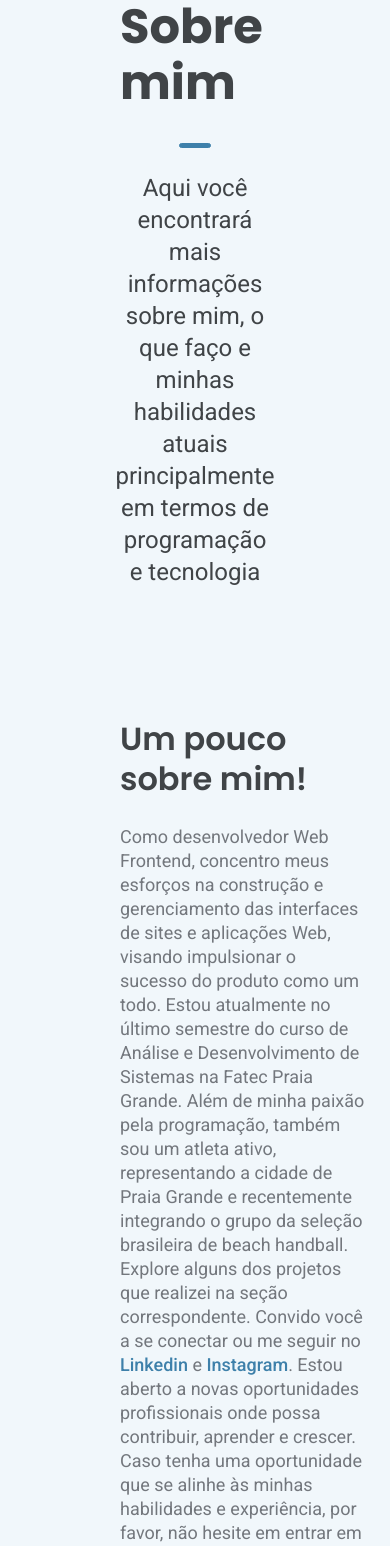
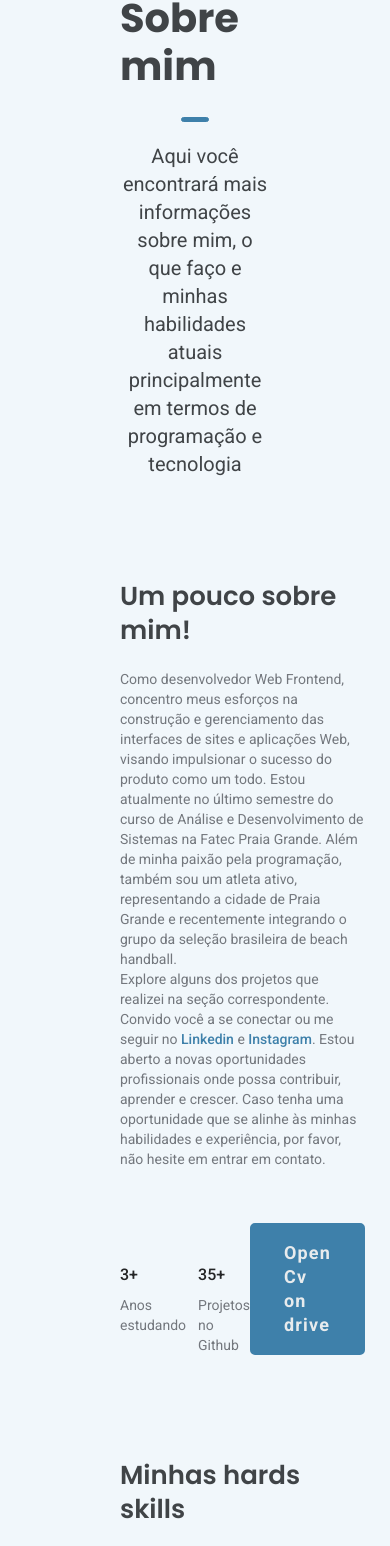
Before and after one commit to KLusvarghi/Portifolio, a Next.js app: page /components/AboutMe in a window 390 px wide. Shown: the part 145-1691 px from the top of the page. Built offline with nearby package versions, Linux system fonts and the light colour scheme.

Commit message:
responsivo do Aboutme em andamento

```diff
--- a/pages/components/AboutMe/AboutMe.module.scss
+++ b/pages/components/AboutMe/AboutMe.module.scss
@@ -144,3 +144,201 @@
     }
   }
 }
+
+@media (max-width: $bp-01) {
+  .aboutContainer {
+    .wrapper {
+      .title {
+        h1 {
+          // font-size: 48px;
+          // line-height: 56px;
+          font-size: 40px;
+          line-height: 48px;
+        }
+
+        .separetor {
+          height: 5px;
+          width: 28px;
+        }
+
+        .subtitle {
+          font-size: 20px;
+          line-height: 28px;
+        }
+      }
+
+      .content {
+        gap: 82px;
+        margin-top: 60px;
+
+        .about {
+          h2 {
+            font-size: 26px;
+            line-height: 34px;
+          }
+
+          p {
+            font-size: 14px;
+            line-height: 20px;
+          }
+
+          .itens {
+            .expirience {
+              p {
+                font-size: 14px;
+                line-height: 20px;
+              }
+            }
+          }
+        }
+
+        .skills {
+          h2 {
+            font-size: 26px;
+            line-height: 34px;
+          }
+
+          .hardSkills {
+            gap: 12px;
+            span {
+              font-size: 14px;
+              line-height: 20px;
+            }
+          }
+        }
+      }
+    }
+  }
+}
+
+@media (max-width: $bp-01-01) {
+  .aboutContainer {
+    .wrapper {
+      .title {
+        h1 {
+          // font-size: 48px;
+          // line-height: 56px;
+          font-size: 40px;
+          line-height: 48px;
+        }
+
+        .separetor {
+          height: 5px;
+          width: 28px;
+        }
+
+        .subtitle {
+          font-size: 20px;
+          line-height: 28px;
+        }
+      }
+
+      .content {
+        flex-direction: column;
+        .about {
+          h2 {
+            font-size: 26px;
+            line-height: 34px;
+          }
+
+          p {
+            font-size: 14px;
+            line-height: 20px;
+          }
+
+          .itens {
+            .expirience {
+              p {
+                font-size: 14px;
+                line-height: 20px;
+              }
+            }
+          }
+        }
+
+        .skills {
+          h2 {
+            font-size: 26px;
+            line-height: 34px;
+          }
+
+          .hardSkills {
+            gap: 12px;
+            span {
+              font-size: 14px;
+              line-height: 20px;
+              padding: 6px 10px;
+            }
+          }
+        }
+      }
+    }
+  }
+}
+
+
+// CONTINUARRRRR
+@media (max-width: $bp-02-02) {
+  .aboutContainer {
+    .wrapper {
+      .title {
+        h1 {
+          // font-size: 48px;
+          // line-height: 56px;
+          font-size: 40px;
+          line-height: 48px;
+        }
+
+        .separetor {
+          height: 5px;
+          width: 28px;
+        }
+
+        .subtitle {
+          font-size: 20px;
+          line-height: 28px;
+        }
+      }
+
+      .content {
+        flex-direction: column;
+        .about {
+          h2 {
+            font-size: 26px;
+            line-height: 34px;
+          }
+
+          p {
+            font-size: 14px;
+            line-height: 20px;
+          }
+
+          .itens {
+            .expirience {
+              p {
+                font-size: 14px;
+                line-height: 20px;
+              }
+            }
+          }
+        }
+
+        .skills {
+          h2 {
+            font-size: 26px;
+            line-height: 34px;
+          }
+
+          .hardSkills {
+            gap: 12px;
+            span {
+              font-size: 14px;
+              line-height: 20px;
+              padding: 6px 10px;
+            }
+          }
+        }
+      }
+    }
+  }
+}
--- a/pages/components/AboutMe/index.tsx
+++ b/pages/components/AboutMe/index.tsx
@@ -11,12 +11,12 @@ export default function AboutMe() {
     'github',
     'sass',
     'typescript',
+    'ui',
     'react',
+    'design responsivo',
     'git',
-    ' next.js',
+    'next.js',
     'terminal',
-    'design responsivo',
-    'ui',
   ];
 
   return (
--- a/pages/components/Intro/Intro.module.scss
+++ b/pages/components/Intro/Intro.module.scss
@@ -152,7 +152,7 @@
   }
 }
 
-@media (max-width: 1200px) {
+@media (max-width: $bp-01) {
   .introContainer {
     .intro {
       .textMain {
@@ -175,7 +175,7 @@
   }
 }
 
-@media (max-width: 710px) {
+@media (max-width: $bp-02) {
   .introContainer {
     .intro {
       .textMain {
--- a/pages/components/Intro/index.tsx
+++ b/pages/components/Intro/index.tsx
@@ -8,7 +8,7 @@ import InstagramIcon from '@mui/icons-material/Instagram';
 import DescriptionIcon from '@mui/icons-material/Description';
 import ExpandMoreIcon from '@mui/icons-material/ExpandMore';
 import { TypeAnimation } from 'react-type-animation';
-import EjectIcon from '@mui/icons-material/Eject';
+// import EjectIcon from '@mui/icons-material/Eject';
 import classNames from 'classnames';
 
 export default function Intro() {
--- a/src/theme/_variaveis.scss
+++ b/src/theme/_variaveis.scss
@@ -31,3 +31,10 @@ $bSocial: #EEF6FB;
 // Font
 $font-1: 'Poppins';
 $font-2: 'Roboto';
+
+// break points
+$bp-01: 1200px;
+$bp-01-01: 940px;
+$bp-02: 710px;
+$bp-02-02: 650px;
+$bp-03: 420px;
```
Also changed, not shown: pages/components/Size/index.ts (added, +26 -0 lines).
